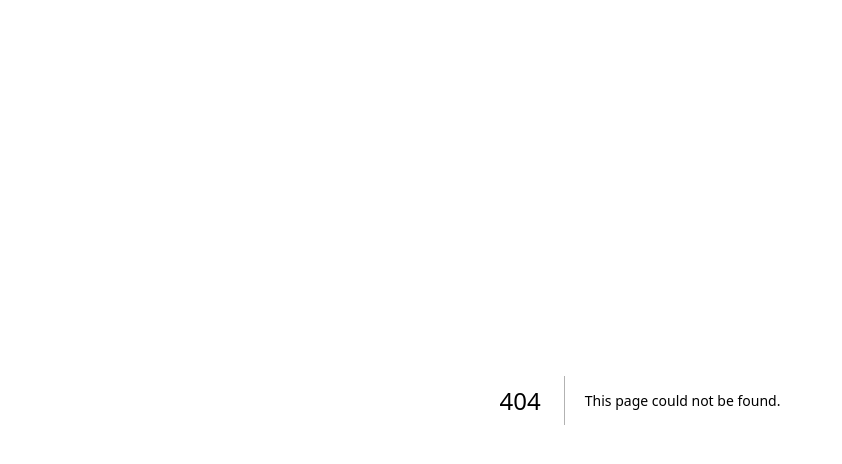
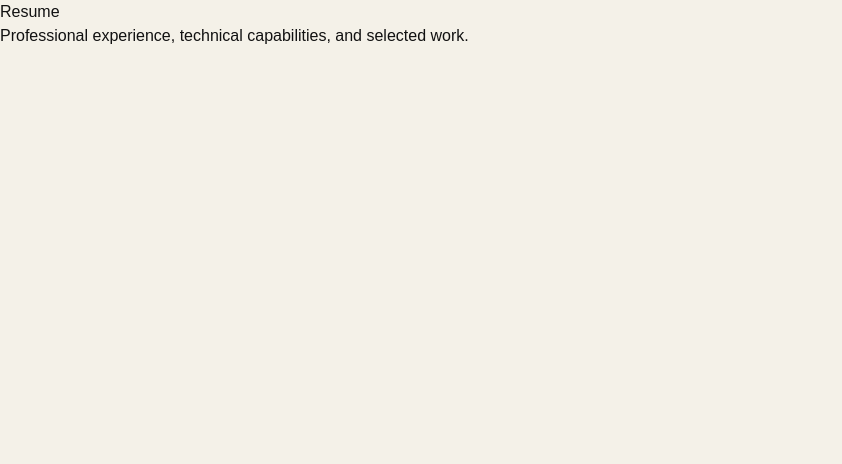
Before and after one commit to justinangeloperez327/portfolio-2026, a Next.js app: page /resume in a window 1280 px wide. Before the commit this address had no page. Shown: the top 464 px of the page, without its empty margins (0-842 px from the left). Built offline with nearby package versions, Linux system fonts and the light colour scheme.

Commit message:
feat: establish portfolio information architecture

```diff
--- /dev/null
+++ b/src/app/resume/page.tsx
@@ -0,0 +1,8 @@
+export default function ResumePage() {
+  return (
+    <main>
+      <h1>Resume</h1>
+      <p>Professional experience, technical capabilities, and selected work.</p>
+    </main>
+  );
+}
```
